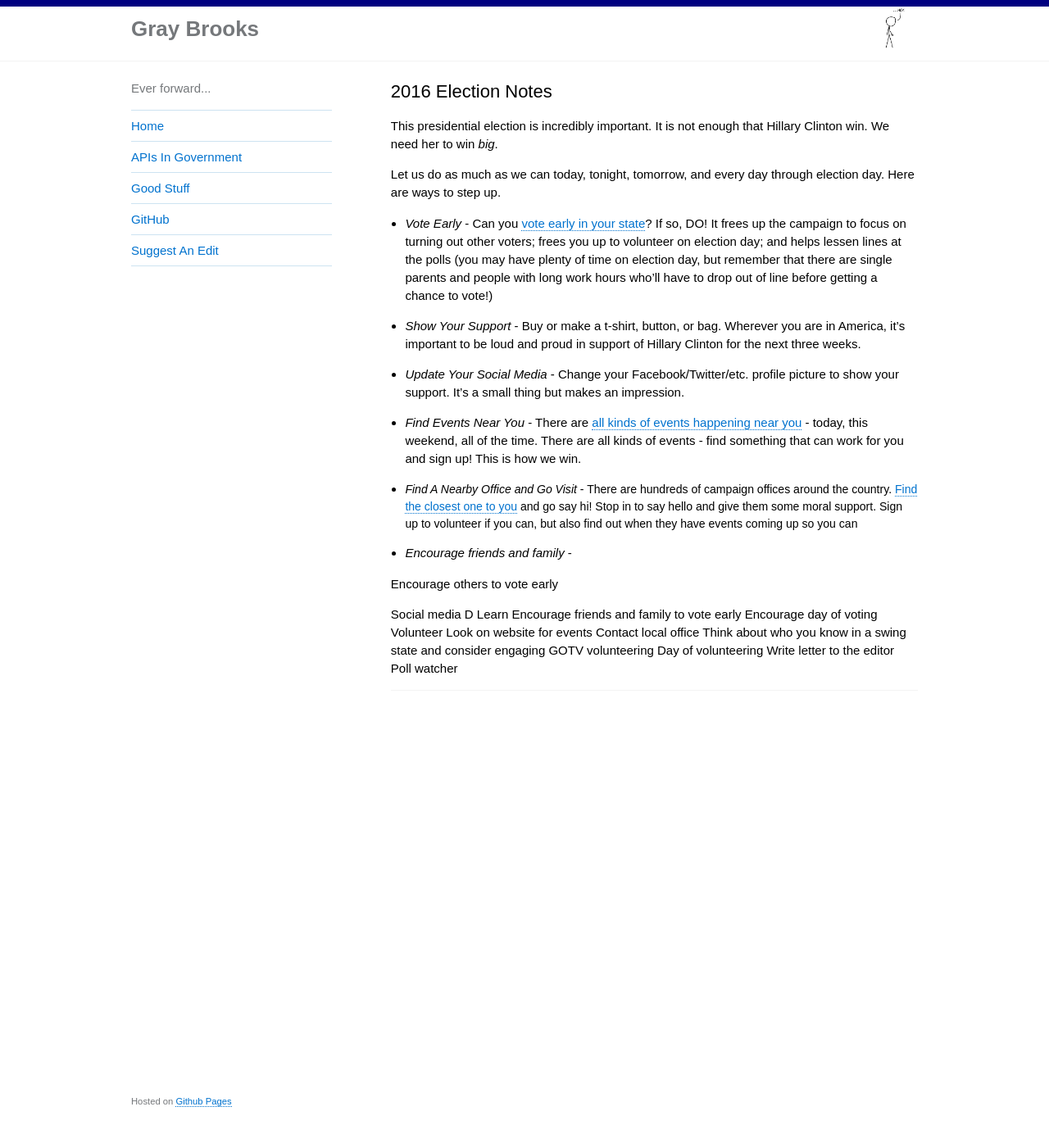
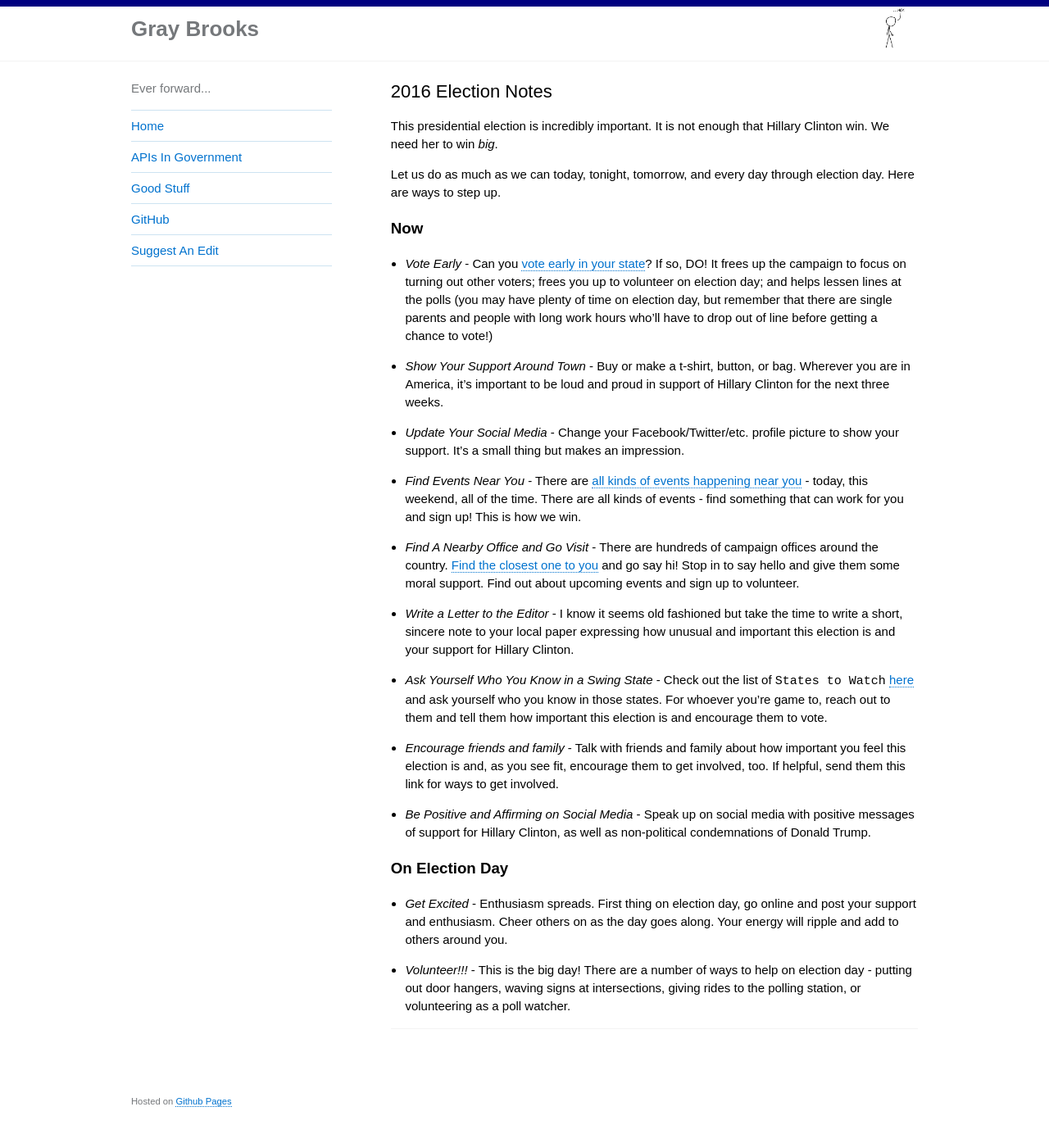
Before and after one commit to gbinal/gbinal.github.com, a Jekyll site: the page built from pages/election.md, in a window 1280 px wide and 1384 px high. Shown: the whole window at 82% size. Built offline with Jekyll 4.4.1, drawn with Linux system fonts in a browser that asks for light colours.

Commit message:
rest of message

```diff
--- a/pages/election.md
+++ b/pages/election.md
@@ -9,30 +9,20 @@ This presidential election is incredibly important.  It is not enough that Hilla
 
 Let us do as much as we can today, tonight, tomorrow, and every day through election day.  Here are ways to step up.
 
+### Now
+
 * *Vote Early* - Can you [vote early in your state](http://www.politico.com/story/2016/09/early-voting-states-228435)?  If so, DO!  It frees up the campaign to focus on turning out other voters; frees you up to volunteer on election day; and helps lessen lines at the polls (you may have plenty of time on election day, but remember that there are single parents and people with long work hours who'll have to drop out of line before getting a chance to vote!)
-* *Show Your Support* - Buy or make a t-shirt, button, or bag.  Wherever you are in America, it's important to be loud and proud in support of Hillary Clinton for the next three weeks.
+* *Show Your Support Around Town* - Buy or make a t-shirt, button, or bag.  Wherever you are in America, it's important to be loud and proud in support of Hillary Clinton for the next three weeks.
 * *Update Your Social Media* - Change your Facebook/Twitter/etc. profile picture to show your support.  It's a small thing but makes an impression.
 * *Find Events Near You* - There are [all kinds of events happening near you](https://www.hillaryclinton.com/events/) - today, this weekend, all of the time.  There are all kinds of events - find something that can work for you and sign up!  This is how we win.
-* *Find A Nearby Office and Go Visit* - There are hundreds of campaign offices around the country. [Find the closest one to you](https://www.hillaryclinton.com/tools/find-your-field-office/) and go say hi!  Stop in to say hello and give them some moral support.  Sign up to volunteer if you can, but also find out when they have events coming up so you can
+* *Find A Nearby Office and Go Visit* - There are hundreds of campaign offices around the country. [Find the closest one to you](https://www.hillaryclinton.com/tools/find-your-field-office/) and go say hi!  Stop in to say hello and give them some moral support.  Find out about upcoming events and sign up to volunteer.
+* *Write a Letter to the Editor* - I know it seems old fashioned but take the time to write a short, sincere note to your local paper expressing how unusual and important this election is and your support for Hillary Clinton.
+* *Ask Yourself Who You Know in a Swing State* - Check out the list of `States to Watch` [here](http://projects.fivethirtyeight.com/2016-election-forecast/?ex_cid=rrpromo) and ask yourself who you know in those states.  For whoever you're game to, reach out to them and tell them how important this election is and encourage them to vote.
+* *Encourage friends and family* - Talk with friends and family about how important you feel this election is and, as you see fit, encourage them to get involved, too.  If helpful, send them this link for ways to get involved.
+* *Be Positive and Affirming on Social Media* - Speak up on social media with positive messages of support for Hillary Clinton, as well as non-political condemnations of Donald Trump.
 
 
-* *Encourage friends and family* -
+### On Election Day
 
-
-
-Encourage others to vote early
-
-
-Social media
-D
-Learn
-Encourage friends and family to vote early
-Encourage day of voting
-Volunteer
-Look on website for events
-Contact local office
-Think about who you know in a swing state and consider engaging
-GOTV volunteering
-Day of volunteering
-Write letter to the editor
-Poll watcher
+* *Get Excited* - Enthusiasm spreads.  First thing on election day, go online and post your support and enthusiasm.  Cheer others on as the day goes along.  Your energy will ripple and add to others around you.
+* *Volunteer!!!* - This is the big day!  There are a number of ways to help on election day - putting out door hangers, waving signs at intersections, giving rides to the polling station, or volunteering as a poll watcher.
```
